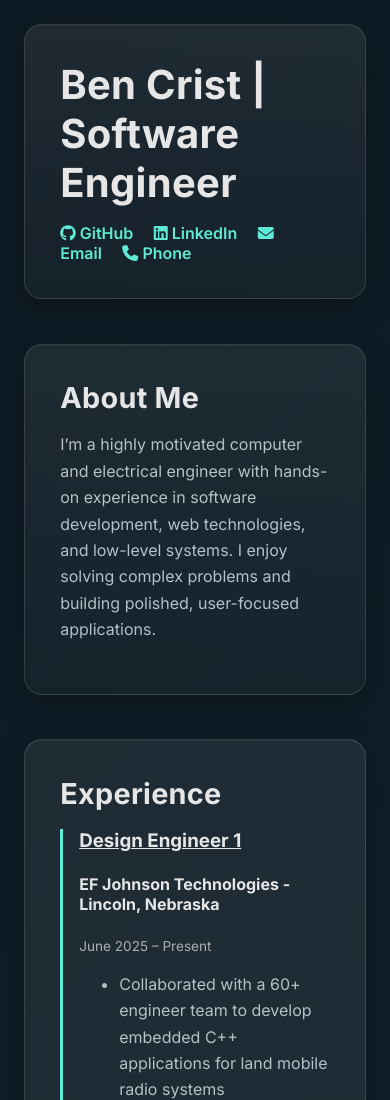
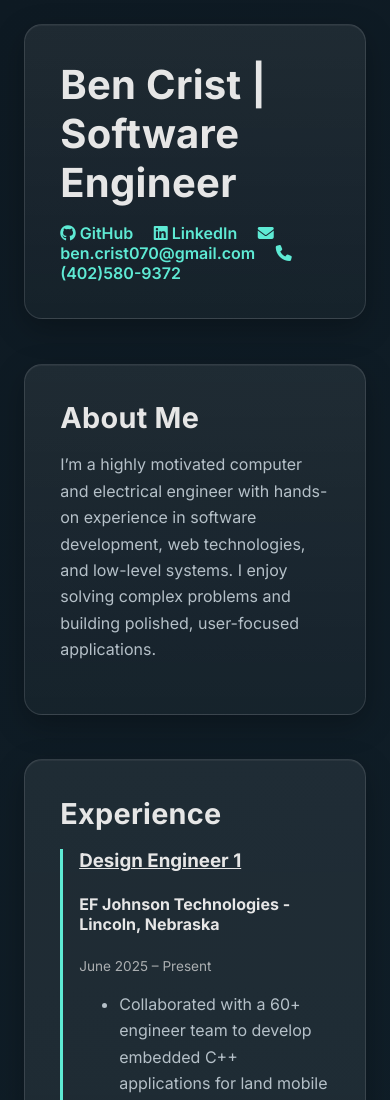
Before and after one commit to bcrist17/Resume, a plain HTML site: page index.html in a window 390 px wide. Shown: the top 1100 px of the page. Drawn offline with Linux system fonts and the light colour scheme.

Commit message:
Added email and phone number as text

```diff
--- a/index.html
+++ b/index.html
@@ -31,8 +31,8 @@
     <div class="hero-links">
         <a href="https://github.com/bcrist17"><i class="fa-brands fa-github"></i> GitHub</a>
         <a href="https://www.linkedin.com/in/ben-crist-a4a7a7255/"><i class="fa-brands fa-linkedin"></i> LinkedIn</a>
-        <a href="mailto:ben@email.com"><i class="fa-solid fa-envelope"></i> Email</a>
-        <a href="tel:+14025809372"><i class="fa-solid fa-phone"></i> Phone</a>
+        <a href="mailto:ben@email.com"><i class="fa-solid fa-envelope"></i> ben.crist070@gmail.com</a>
+        <a href="tel:+14025809372"><i class="fa-solid fa-phone"></i> (402)580-9372</a>
     </div>
 </section>
 
```
